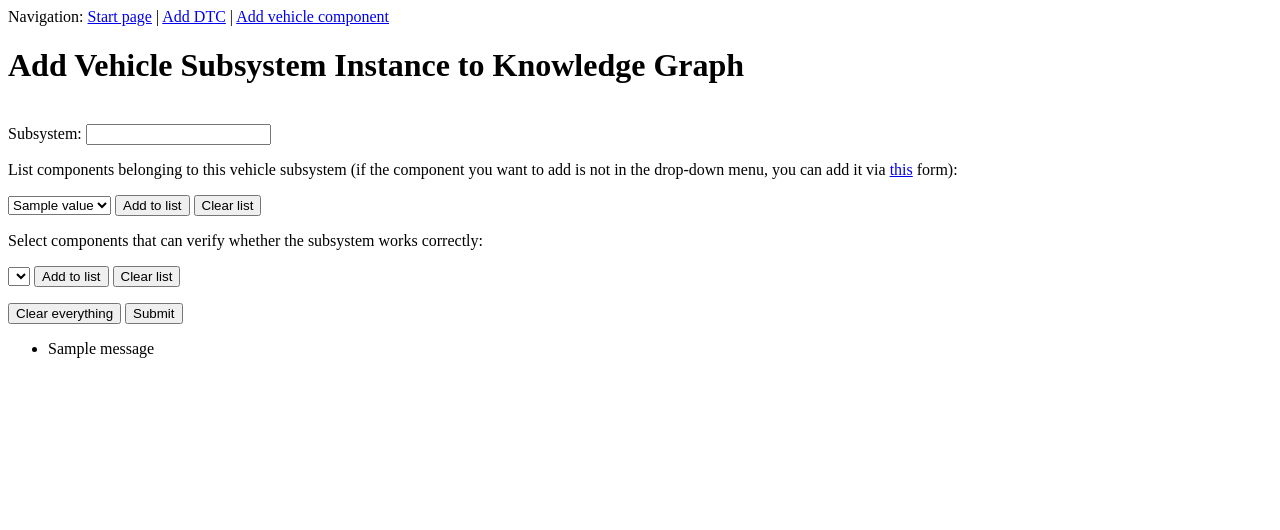
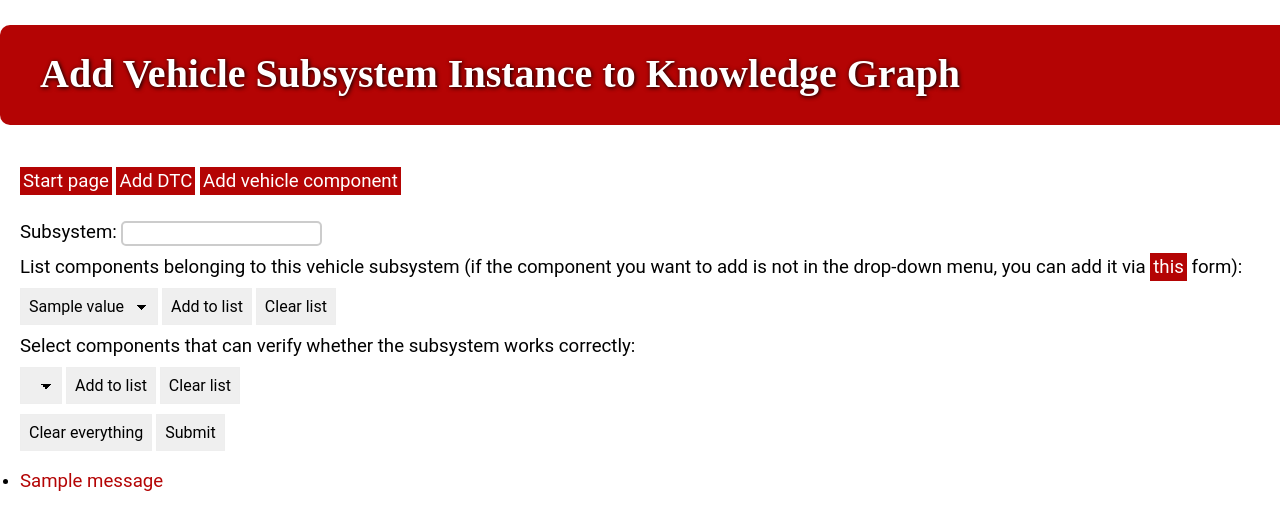
Before and after one commit to tbohne/obd_ontology, a Flask app: page /subsystem_form in a window 1280 px wide; the page is wider, and only the part inside the window is pictured. Shown: the top 530 px of that part. Run offline with Flask 2, Linux system fonts and the light colour scheme; one stand-in notice (Sample message) is shown; a database or web service that is not in the repository returns one stand-in record (values such as "Sample title"); data that the repository does not hold is empty; some libraries are stand-ins or nearby versions.

Commit message:
refine subsystem page structure

```diff
--- a/templates/subsystem_form.html
+++ b/templates/subsystem_form.html
@@ -3,47 +3,47 @@
 
 <head>
     <meta charset="UTF-8">
+    <link rel="stylesheet" type="text/css" href="{{url_for('static', filename='style.css')}}">
     <title>Vehicle Subsystem</title>
 </head>
 
 <body>
-    Navigation: <a href="/">Start page</a> | <a href="dtc_form">Add DTC</a> | <a href="component_form">Add vehicle component</a>
+    <header><h1>Add Vehicle Subsystem Instance to Knowledge Graph</h1></header>
 
+    <section>
+        <article>
+                <p><a href="/">Start page</a> <a href="dtc_form">Add DTC</a> <a href="component_form">Add vehicle component</a></p>
                 <form method="POST">
                     {{ form.csrf_token }}
-        <h1>Add Vehicle Subsystem Instance to Knowledge Graph</h1>
                     <br>
-        {{ form.subsystem_name.label }} {{ form.subsystem_name(size=20) }}
-        <br>
+                    <p>{{ form.subsystem_name.label }} {{ form.subsystem_name(size=20) }}</p>
                     <p>List components belonging to this vehicle subsystem (if the component you want to add is not in the drop-down menu, you can add it via <a href="component_form">this</a> form):</p>
                     <div>{{form.components}} {{form.add_component_submit}} {{form.clear_components}}</div>
-
-        <p style="color: blue;">
+                    <p style="color: #B40404;">
                     {%for i in components_variable_list%}
                         {{i}},
                     {%endfor%}</p>
-
                     <p>Select components that can verify whether the subsystem works correctly:</p>
                     <div> {{form.verifying_components}} {{form.verifying_components_submit}} {{form.clear_verifying_components}}</div>
-        <p style="color: blue;">
+                    <p style="color: #B40404;">
                     {%for i in verifying_components_list%}
                         {{i}},
                     {%endfor%}</p>
-
                     {{form.clear_everything}}
                     {{form.final_submit}}
                 </form>
-
+                <br>
                 {% with messages = get_flashed_messages() %}
                     {% if messages %}
                         <ul class=flashes>
                             {% for message in messages %}
-                    <li>{{ message }}</li>
+                                <li><p style="color: #B40404;">{{ message }}</p></li>
                             {% endfor %}
                         </ul>
                     {% endif %}
                 {% endwith %}
-
+        </article>
+    </section>
 </body>
 
 </html>
```
Lines whose indentation alone changed are shown as unchanged.
